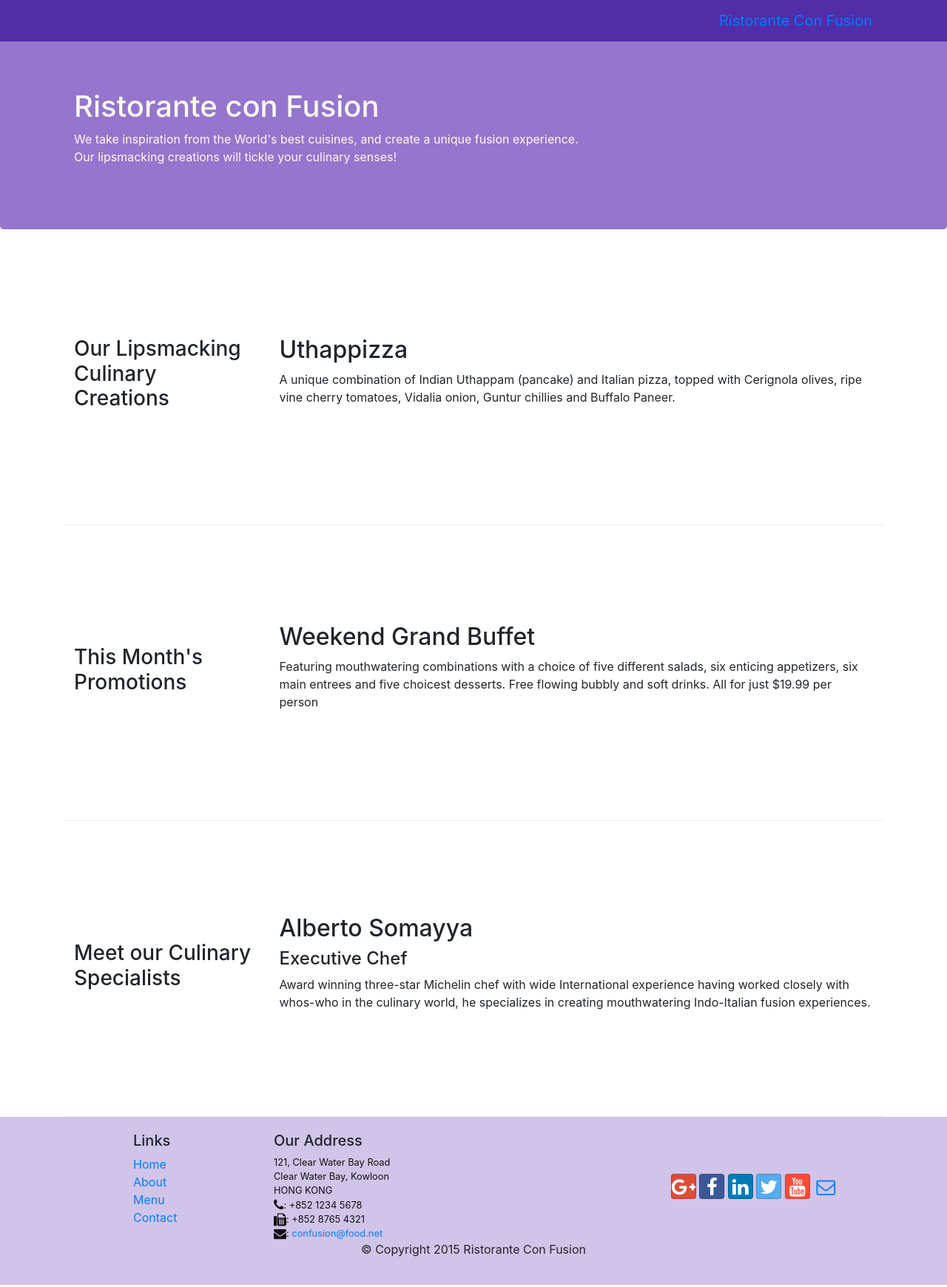
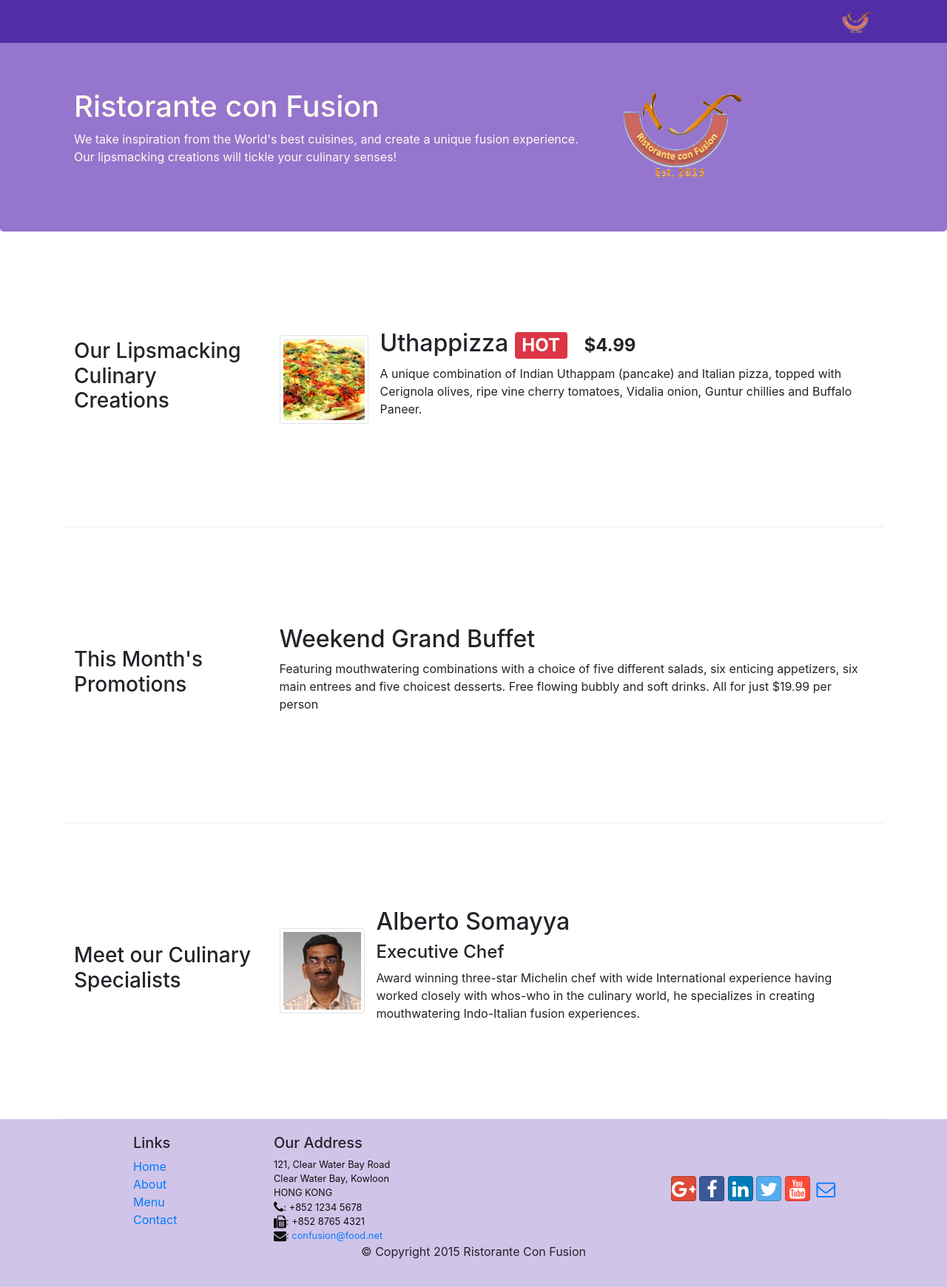
Before and after one commit to modiben/conFusion, a website: page index.html in a window 1280 px wide. Shown: the whole page at 74% size. Drawn offline with nearby package versions, Linux system fonts and the light colour scheme.

Commit message:
Alerting Users

```diff
--- a/index.html
+++ b/index.html
@@ -21,7 +21,7 @@
             <button class="navbar-toggler" type="button" data-toggle="collapse" data-target="#Navbar">
                 <span class="navbar-toggler-icon"></span>
             </button>
-            <a class="navbar-brand" href="#">Ristorante Con Fusion</a>
+            <a class="navbar-brand" href="#"><a class="navbar-brand" href="#"><img src="img/logo.png" height="30" width="41"></a></a>
             <div class="collapse navbar-collapse" id="Navbar">
                 <ul class="navbar-nav">
                     <li class="nav-item active"><a class="nav-link" href="#"><span class="fa fa-home fa-lg"></span> Home</a></li>
@@ -39,7 +39,8 @@
                     <h1>Ristorante con Fusion</h1>
                     <p>We take inspiration from the World's best cuisines, and create a unique fusion experience. Our lipsmacking creations will tickle your culinary senses!</p>
                 </div>
-                <div class="col col-sm">
+                <div class="col col-sm align-self-center">
+                    <img src="img/logo.png" class="img-fluid">
                 </div>
             </div>
         </div>
@@ -51,8 +52,17 @@
                 <h3>Our Lipsmacking Culinary Creations</h3>
             </div>
             <div class="col-sm col-md flex-first">
-                <h2>Uthappizza</h2>
-                <p>A unique combination of Indian Uthappam (pancake) and Italian pizza, topped with Cerignola olives, ripe vine cherry tomatoes, Vidalia onion, Guntur chillies and Buffalo Paneer.</p>
+                <div class="media">
+                    <img class="d-flex mr-3 img-thumbnail align-self-center"
+                         src="img/uthappizza.png" alt="Uthappizza">
+                    <div class="media-body">
+                        <h2 class="mt-0">Uthappizza <span class="badge badge-danger">HOT</span> <span class="badge badge-pill badge-default">$4.99</span></h2>
+                        <p class="hidden-xs-down">A unique combination of Indian Uthappam (pancake) and
+                          Italian pizza, topped with Cerignola olives, ripe vine
+                          cherry tomatoes, Vidalia onion, Guntur chillies and
+                          Buffalo Paneer.</p>
+                    </div>
+                </div>
             </div>
         </div>
 
@@ -72,9 +82,19 @@
                 <h3>Meet our Culinary Specialists</h3>
             </div>
             <div class="col-sm col-md flex-first">
-                <h2>Alberto Somayya</h2>
-                <h4>Executive Chef</h4>
-                <p>Award winning three-star Michelin chef with wide International experience having worked closely with whos-who in the culinary world, he specializes in creating mouthwatering Indo-Italian fusion experiences. </p>
+                <div class="media">
+                    <img class="d-flex mr-3 img-thumbnail align-self-center"
+                         src="img/alberto.png" alt="Alberto Somayya">
+                    <div class="media-body">
+                        <h2 class="mt-0">Alberto Somayya</h2>
+                        <h4>Executive Chef</h4>
+                        <p class="hidden-xs-down">Award winning three-star Michelin chef with wide
+                         International experience having worked closely with
+                         whos-who in the culinary world, he specializes in
+                          creating mouthwatering Indo-Italian fusion experiences.
+                         </p>
+                    </div>
+                </div>
             </div>
         </div>
     </div>
```
Also changed, not shown: aboutus.html (+3 -2 lines), contactus.html (+3 -2 lines), img/alberto.png (added), img/buffet.png (added), img/logo.png (added), img/uthappizza.png (added), 1 other file.
